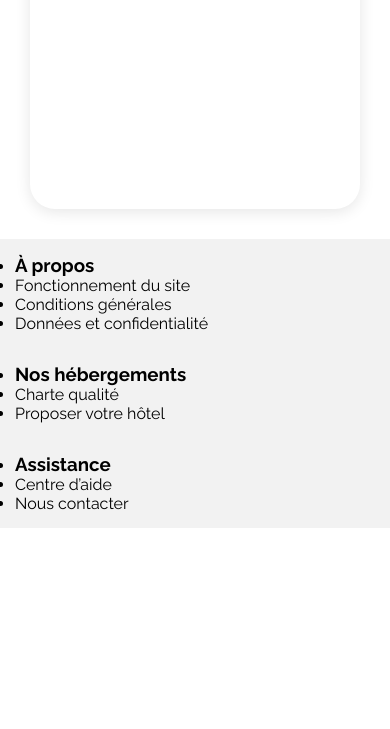
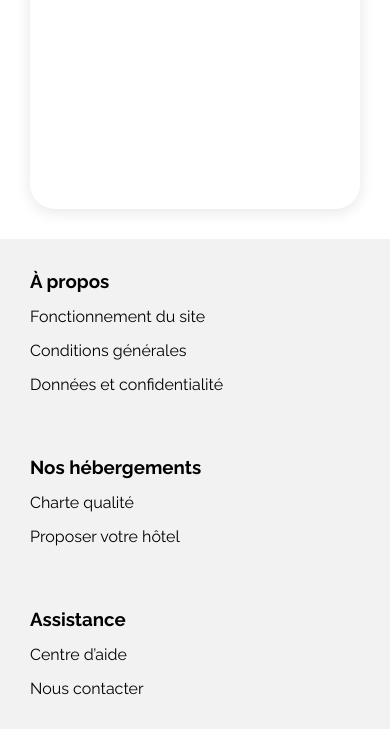
Before and after one commit to pipou38/siteaccueil, a plain HTML site: page index.html in a window 390 px wide. Shown: the part 2960-3689 px from the top of the page. Before the commit the page ends 3488 px from the top, so only its background shows below. Drawn offline with Linux system fonts and the light colour scheme; files that its build step writes are made by us from their sources.

Commit message:
Version finale style.css

```diff
--- a/style.css
+++ b/style.css
@@ -401,10 +401,14 @@ a {
 .footer-container h3 {
     margin: 0px;
 }
-.footer-container ul {
+.footer-container li {
     padding:0px;
     padding-bottom: 15px;
     margin: 0px;
+    list-style-type: none;
+}
+.footer-container ul {
+    padding-left: 0;
 }
 
 
@@ -643,6 +647,7 @@ a {
         width: 100%;
         padding: 15px;
         padding-bottom: 0;
+        padding-left: 30px;
 
     }
 
```
